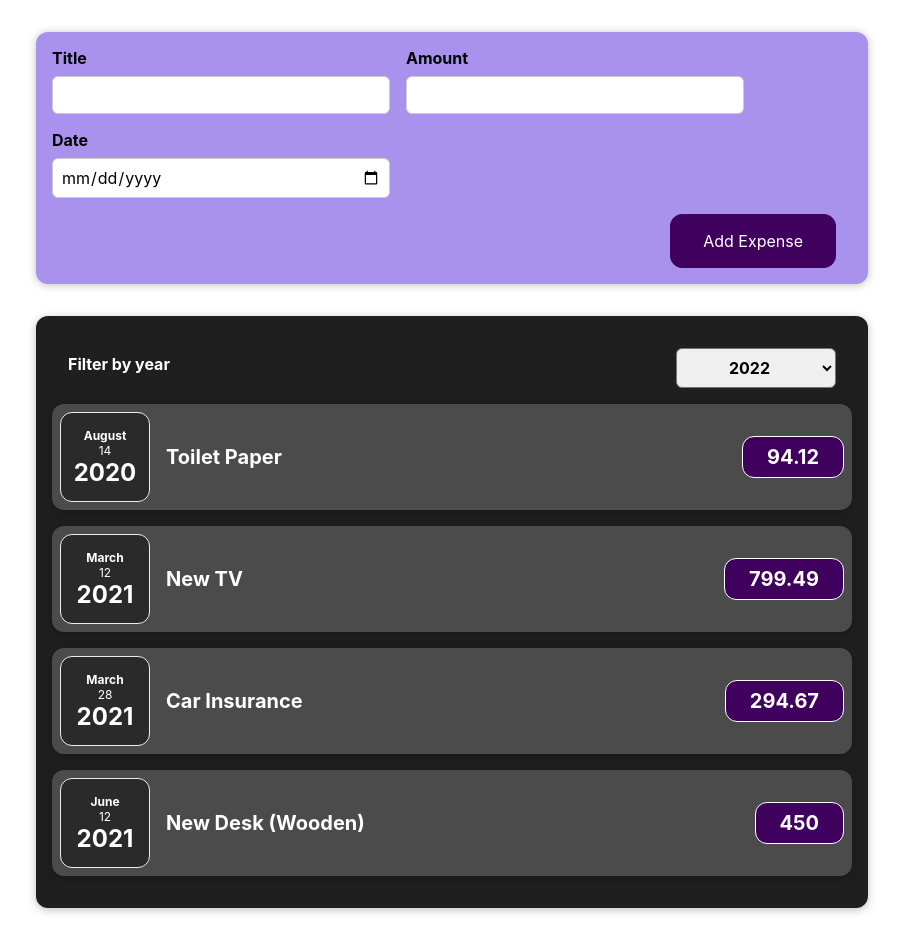
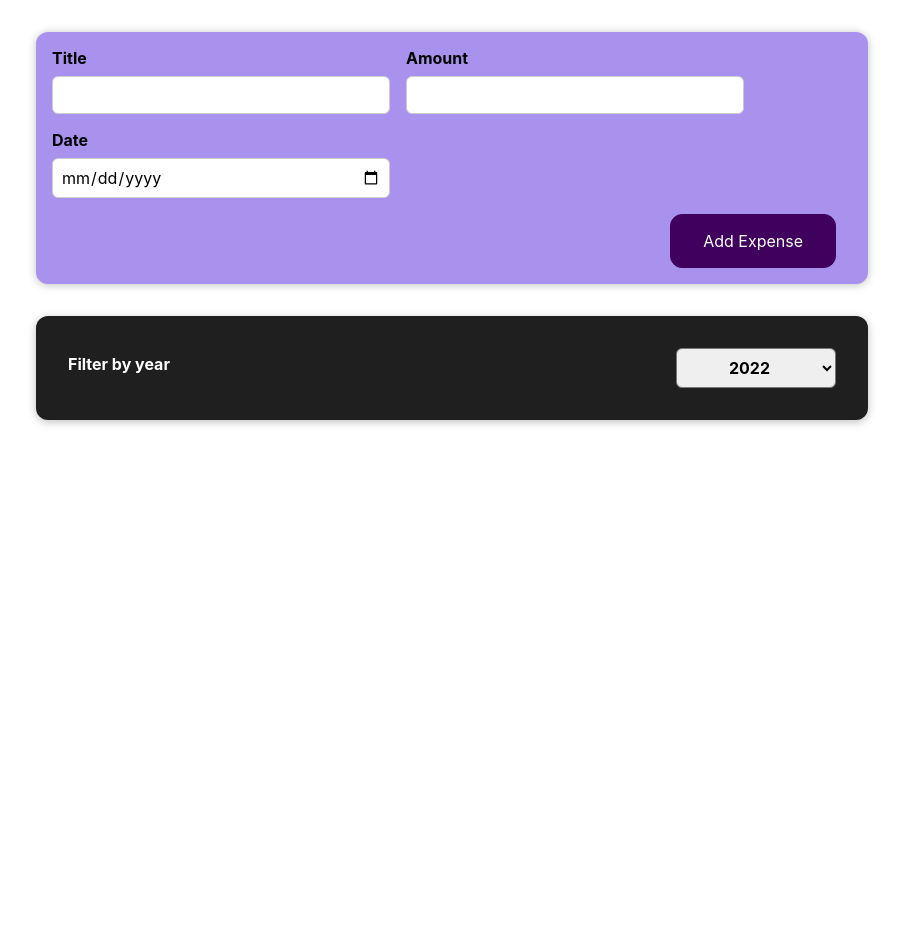
Before and after one commit to salmayaser/Expenses-Tracker, a React (Create React App) app: page / in a window 1280 px wide. Shown: the whole page, without its empty margins (188-1091 px from the left). After the commit the page ends 800 px from the top, so only its background shows below. Built offline with nearby package versions, Linux system fonts and the light colour scheme.

Commit message:
Making the filter work

```diff
--- a/src/components/Expenses/Expenses.js
+++ b/src/components/Expenses/Expenses.js
@@ -8,14 +8,16 @@ function Expenses(props) {
   const [filter, setFilter] = useState("");
   const filterChangedHandler = (selectedFilter) => {
     setFilter(selectedFilter);
-    console.log(filter);
   };
+  const expesesToShow = props.expenses.filter((expense) => {
+    return expense.date.getFullYear().toString() === filter;
+  });
   return (
     <div>
       <Card className="expenses">
         <ExpensesFilter onChangeFilter={filterChangedHandler}></ExpensesFilter>
-        {props.expenses.map((expense) => {
-          return <ExpenseItem expense={expense}></ExpenseItem>;
+        {expesesToShow.map((expense) => {
+          return <ExpenseItem expense={expense} key={expense.id}></ExpenseItem>;
         })}
       </Card>
     </div>
```
